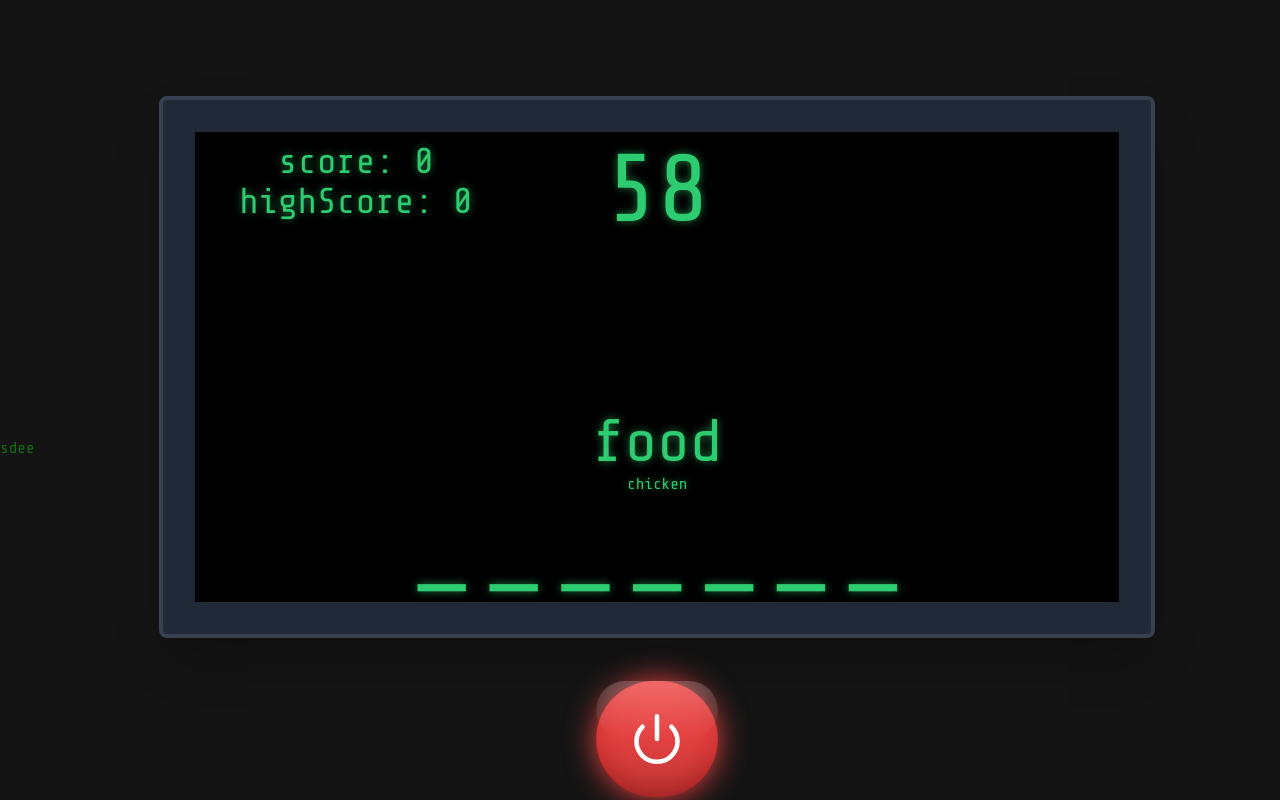
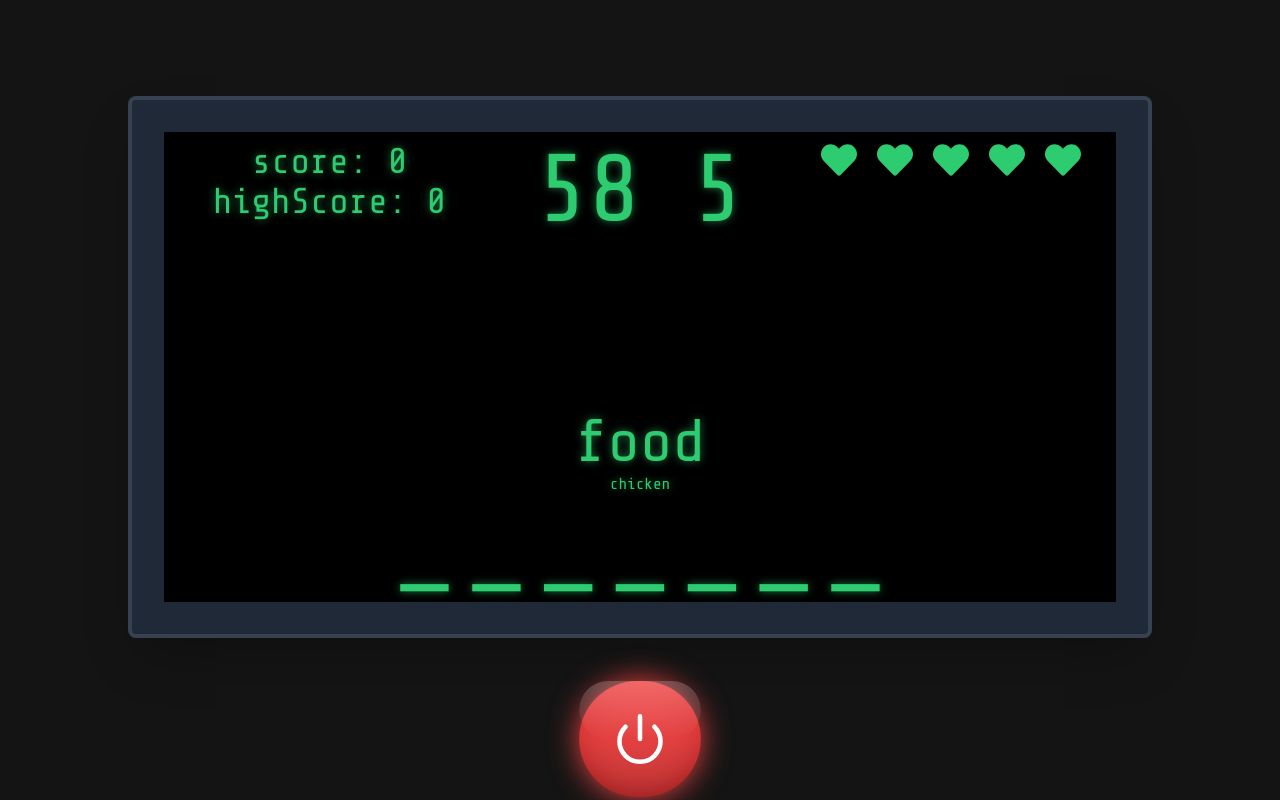
Before and after one commit to RoniGuru/word-game, a React (Vite) app: page / in a window 1280 px wide. Both pictures are taken after a click on the button "Power button". Built offline with nearby package versions, Linux system fonts and the light colour scheme.

Commit message:
game continues when solved = word

```diff
--- a/src/components/Game.tsx
+++ b/src/components/Game.tsx
@@ -9,7 +9,6 @@ export default function Game() {
 
   return (
     <div className="game flex justify-center items-center">
-      <div>{start ? 'sdee ' : 'ssss'}</div>
       <div className="flex flex-col h-full w-full justify-center items-center gap-10 text-center relative ">
         {start ? (
           <div className="relative bg-gray-800 rounded-lg p-8 shadow-2xl border-4 border-gray-700 h-4/5 w-4/5 flex justify-center">
--- a/src/components/GameContainer.tsx
+++ b/src/components/GameContainer.tsx
@@ -9,6 +9,7 @@ import {
   checkWord,
   updateScore,
   startGame,
+  pickRandomWord,
 } from '../state/game/gameSlice';
 
 export default function GameContainer() {
@@ -58,15 +59,14 @@ export default function GameContainer() {
   }, [game.word]);
 
   useEffect(() => {
-    dispatch(checkWord());
     let solvedWord = game.solved.join('');
 
     if (solvedWord === game.word) {
       dispatch(updateScore(game.score + 1));
-
+      dispatch(pickRandomWord());
       dispatch(startGame());
     }
-  }, [game.word, game.key, game.solved]);
+  }, [game.solved]);
 
   function isAlphabet(key: string): boolean {
     return /^[A-Za-z]$/.test(key);
@@ -109,7 +109,7 @@ export default function GameContainer() {
               score: {game.score} highScore: {game.highScore}
             </div>
             <div className="text-8xl  w-1/3" data-testid="time">
-              {time}
+              {time + ' ' + game.lives}
             </div>
             <div className="text-4xl w-1/3 flex flex-row gap-5 justify-center">
               {Array.from({ length: game.lives }, (_, index) => (
--- a/src/state/game/gameSlice.ts
+++ b/src/state/game/gameSlice.ts
@@ -24,7 +24,7 @@ export const initialState: gameState = {
       : 0,
     isAnimating: false,
     score: 0,
-    lives: 0,
+    lives: 5,
     category: '',
     solved: [],
     word: '',
```
